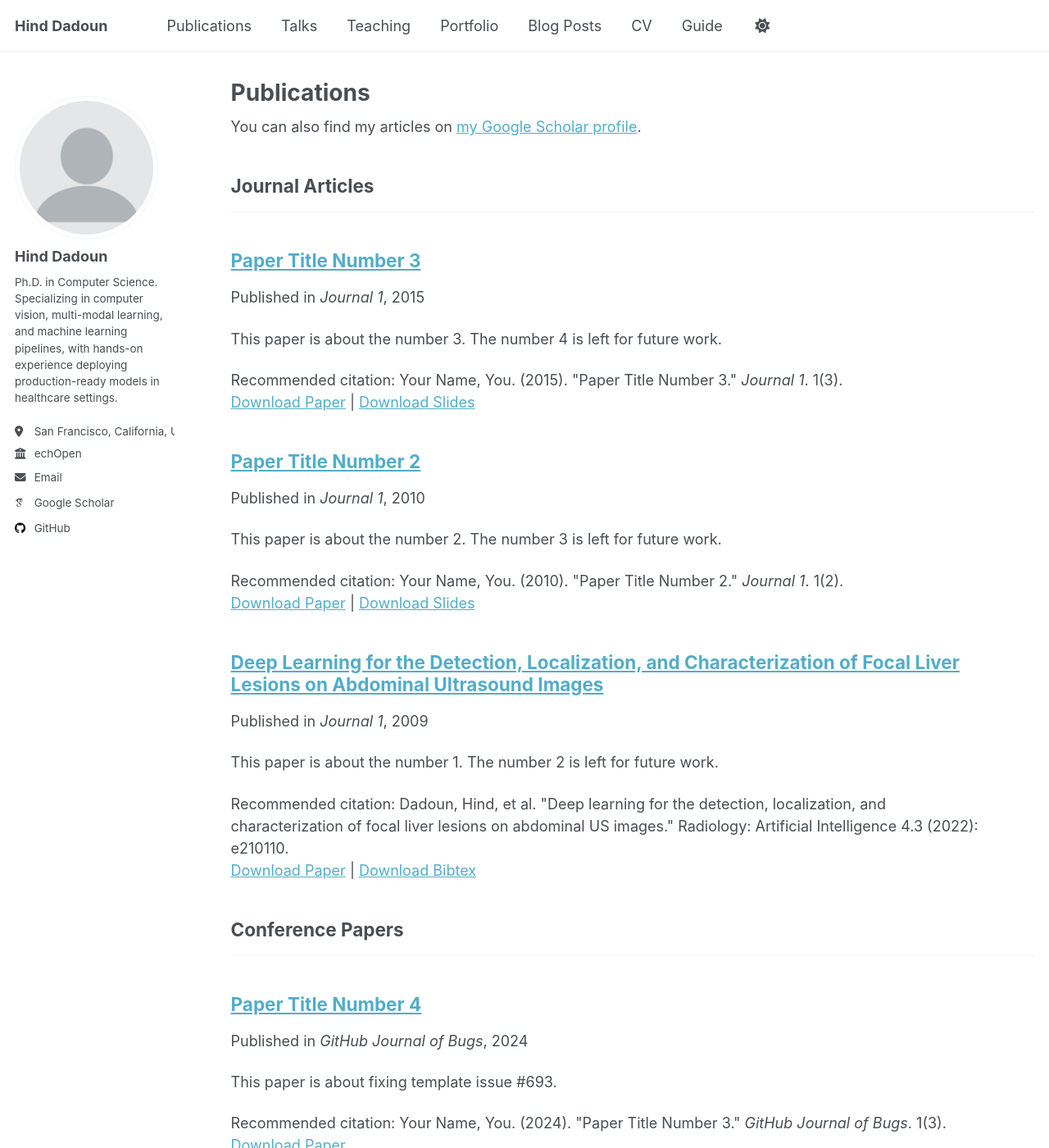
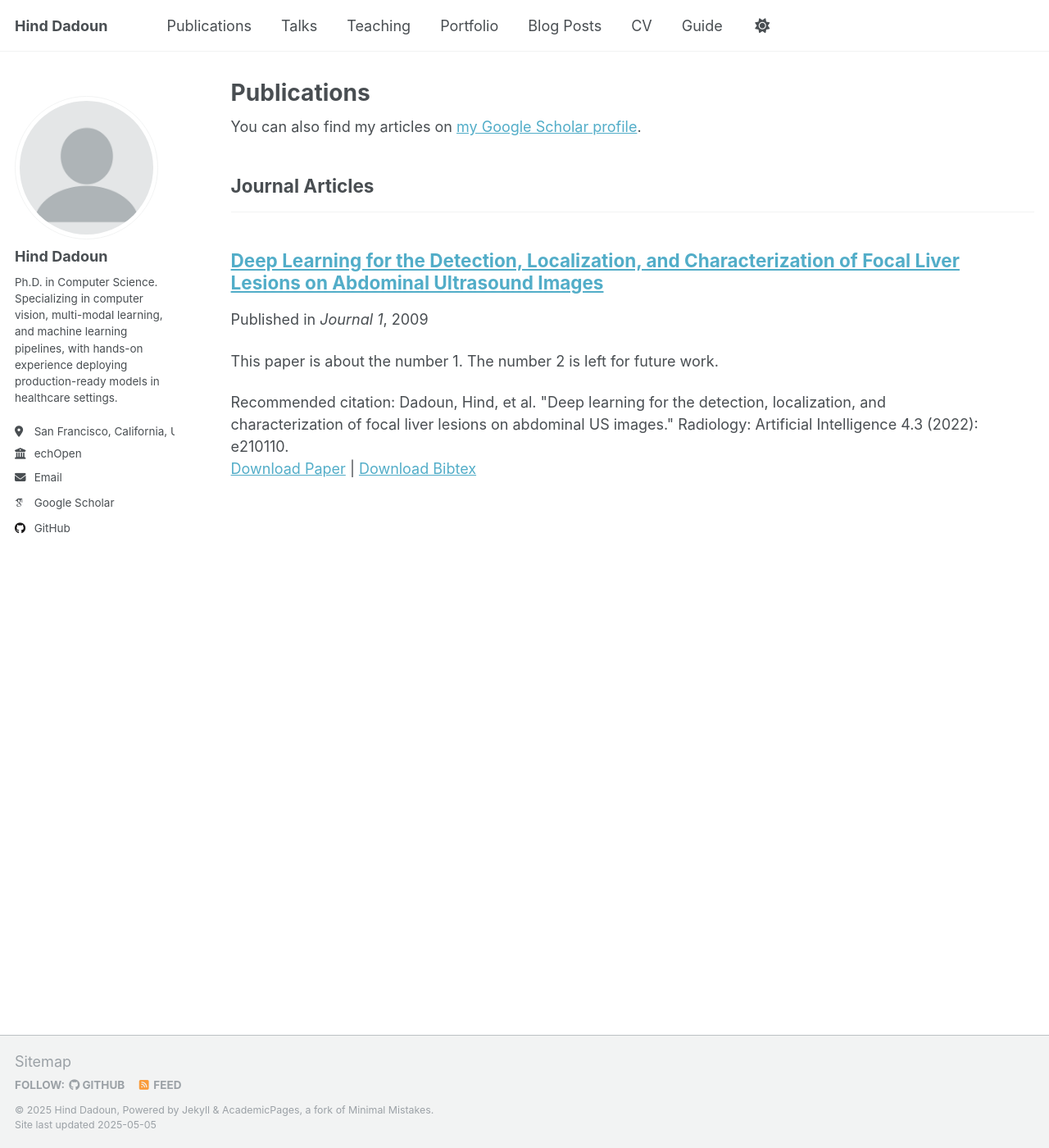
Before and after one commit to h-dadoun/h-dadoun.github.io, a Jekyll site: the page built from _pages/publications.html, in a window 1280 px wide and 1400 px high. Shown: the whole window at 82% size. Built offline with Jekyll 4.4.1, drawn with Linux system fonts in a browser that asks for light colours; some web fonts are replaced.

Commit message:
remove unused files

```diff
--- a/_config.yml
+++ b/_config.yml
@@ -13,9 +13,9 @@ title                    : "Hind Dadoun"
 title_separator          : "-"
 name                     : &name "Hind Dadoun"
 description              : &description "personal description"
-url                      : https://hdadoun.github.io # the base hostname & protocol for your site e.g. "https://[your GitHub username].github.io" or if you already have some other page hosted on Github then use "https://[your GitHub username].github.io/[Your Repo Name]"
+url                      : https://h-dadoun.github.io # the base hostname & protocol for your site e.g. "https://[your GitHub username].github.io" or if you already have some other page hosted on Github then use "https://[your GitHub username].github.io/[Your Repo Name]"
 baseurl                  : "" # the subpath of your site, e.g. "/blog"
-repository               : "h-dadoun/hdadoun.github.io"
+repository               : "h-dadoun/h-dadoun.github.io"
 
 # Site Author - The following control what appear as part of the author content on the side bar.
 #               If a field is blank the icon and link will not appear, otherwise it will be shown.
--- a/_publications/2010-10-01-paper-title-number-2.md
+++ /dev/null
@@ -1,14 +0,0 @@
----
-title: "Paper Title Number 2"
-collection: publications
-category: manuscripts
-permalink: /publication/2010-10-01-paper-title-number-2
-excerpt: 'This paper is about the number 2. The number 3 is left for future work.'
-date: 2010-10-01
-venue: 'Journal 1'
-slidesurl: 'http://academicpages.github.io/files/slides2.pdf'
-paperurl: 'http://academicpages.github.io/files/paper2.pdf'
-citation: 'Your Name, You. (2010). &quot;Paper Title Number 2.&quot; <i>Journal 1</i>. 1(2).'
----
-
-The contents above will be part of a list of publications, if the user clicks the link for the publication than the contents of section will be rendered as a full page, allowing you to provide more information about the paper for the reader. When publications are displayed as a single page, the contents of the above "citation" field will automatically be included below this section in a smaller font.
--- a/_publications/2015-10-01-paper-title-number-3.md
+++ /dev/null
@@ -1,14 +0,0 @@
----
-title: "Paper Title Number 3"
-collection: publications
-category: manuscripts
-permalink: /publication/2015-10-01-paper-title-number-3
-excerpt: 'This paper is about the number 3. The number 4 is left for future work.'
-date: 2015-10-01
-venue: 'Journal 1'
-slidesurl: 'http://academicpages.github.io/files/slides3.pdf'
-paperurl: 'http://academicpages.github.io/files/paper3.pdf'
-citation: 'Your Name, You. (2015). &quot;Paper Title Number 3.&quot; <i>Journal 1</i>. 1(3).'
----
-
-The contents above will be part of a list of publications, if the user clicks the link for the publication than the contents of section will be rendered as a full page, allowing you to provide more information about the paper for the reader. When publications are displayed as a single page, the contents of the above "citation" field will automatically be included below this section in a smaller font.
--- a/_publications/2024-02-17-paper-title-number-4.md
+++ /dev/null
@@ -1,13 +0,0 @@
----
-title: "Paper Title Number 4"
-collection: publications
-category: conferences
-permalink: /publication/2024-02-17-paper-title-number-4
-excerpt: 'This paper is about fixing template issue #693.'
-date: 2024-02-17
-venue: 'GitHub Journal of Bugs'
-paperurl: 'http://academicpages.github.io/files/paper3.pdf'
-citation: 'Your Name, You. (2024). &quot;Paper Title Number 3.&quot; <i>GitHub Journal of Bugs</i>. 1(3).'
----
-
-The contents above will be part of a list of publications, if the user clicks the link for the publication than the contents of section will be rendered as a full page, allowing you to provide more information about the paper for the reader. When publications are displayed as a single page, the contents of the above "citation" field will automatically be included below this section in a smaller font.
```
Also changed, not shown: _publications/2009-10-01-paper-title-number-1.md (+2 -2 lines), 6 other files.
